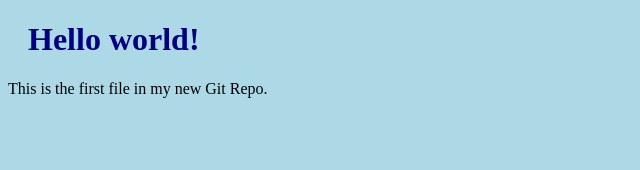
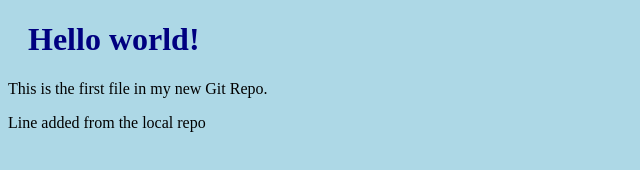
Before and after one commit to CEllement/hello-world, a plain HTML site: page Index.HTML in a window 1280 px wide. Shown: the whole page, without its empty margins (0-640 px from the left). Drawn offline with Linux system fonts and the light colour scheme.

Commit message:
Updated index.html, added line about local repo

```diff
--- a/Index.HTML
+++ b/Index.HTML
@@ -8,6 +8,7 @@
 
 <h1>Hello world!</h1>
 <p>This is the first file in my new Git Repo.</p>
+<p>Line added from the local repo</p>
 
 </body>
 </html>
```
